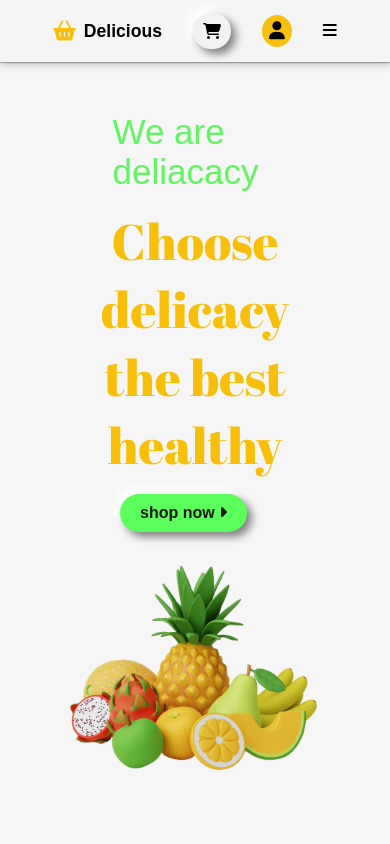
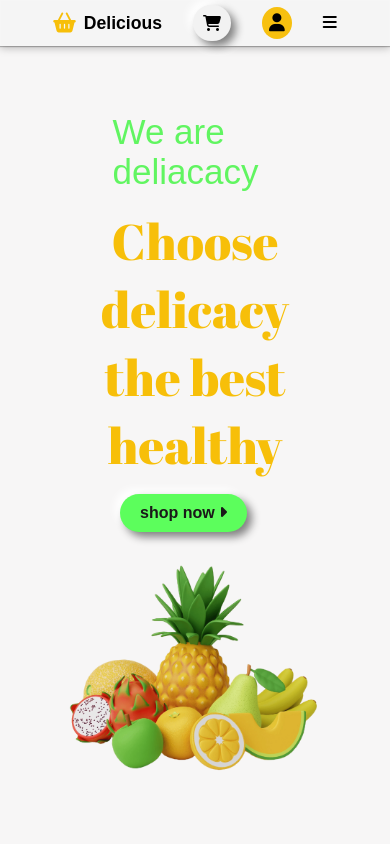
Before and after one commit to javawithabhishek/grocery-ecommerce, a plain HTML site: page index.html in a window 390 px wide. Shown: the top 844 px of the page. Drawn offline with nearby package versions, Linux system fonts and the light colour scheme; a web font is replaced by a local one.

Commit message:
Update style.css

```diff
--- a/style.css
+++ b/style.css
@@ -144,7 +144,7 @@ header {
     align-items: center;
     justify-content: center;
     background-color: rgb(245, 245, 245);
-    padding: 13px 42px;
+    padding: 5px 42px;
     transition: 0.5s;
     box-shadow: rgba(0, 0, 0, 0.25) 0px 0.0625em 0.0625em,
       rgba(0, 0, 0, 0.25) 0px 0.125em 0.5em,
```
